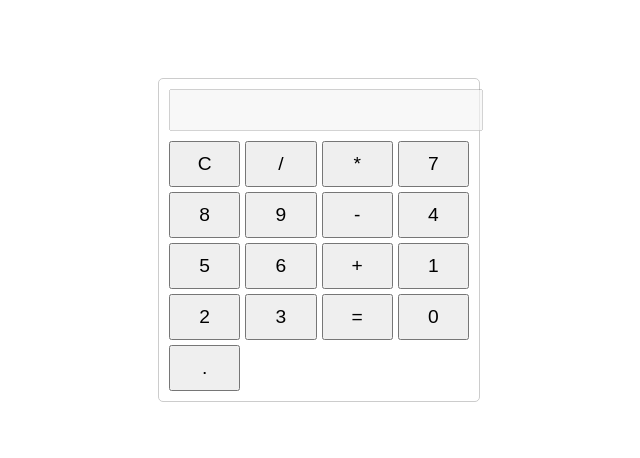
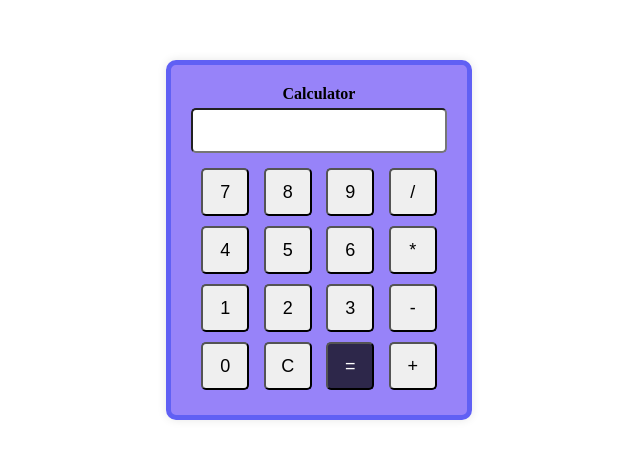
Before and after one commit to Prasadmane2121/CODSOFT, a plain HTML site: page CALCULATOR/cal.html in a window 1280 px wide. Shown: the part 160-618 px from the top of the page, without its empty margins (321-961 px from the left). Drawn offline with Linux system fonts and the light colour scheme.

Commit message:
Adding calculator project

```diff
--- a/CALCULATOR/cal.html
+++ b/CALCULATOR/cal.html
@@ -1,36 +1,43 @@
 <!DOCTYPE html>
 <html lang="en">
 <head>
-  <meta charset="UTF-8">
-  <meta name="viewport" content="width=device-width, initial-scale=1.0">
-  <link rel="stylesheet" href="style.css">
-  <title>Simple Calculator</title>
+    <meta charset="UTF-8">
+    <meta name="viewport" content="width=device-width, initial-scale=1.0">
+    <link rel="stylesheet" href="style.css">
+    <title>Calculator</title>
 </head>
 <body>
 
-  <div class="calculator">
-    <input type="text" id="display" disabled>
-    <div class="buttons">
-      <button onclick="clearDisplay()">C</button>
-      <button onclick="appendToDisplay('/')">/</button>
-      <button onclick="appendToDisplay('*')">*</button>
-      <button onclick="appendToDisplay('7')">7</button>
-      <button onclick="appendToDisplay('8')">8</button>
-      <button onclick="appendToDisplay('9')">9</button>
-      <button onclick="appendToDisplay('-')">-</button>
-      <button onclick="appendToDisplay('4')">4</button>
-      <button onclick="appendToDisplay('5')">5</button>
-      <button onclick="appendToDisplay('6')">6</button>
-      <button onclick="appendToDisplay('+')">+</button>
-      <button onclick="appendToDisplay('1')">1</button>
-      <button onclick="appendToDisplay('2')">2</button>
-      <button onclick="appendToDisplay('3')">3</button>
-      <button onclick="calculateResult()">=</button>
-      <button onclick="appendToDisplay('0')">0</button>
-      <button onclick="appendToDisplay('.')">.</button>
-    </div>
-  </div>
+<div id="calculator">
+  <h4>Calculator</h4>
+    <input type="text" id="display" >
+    <br>
+    <button id="7" onclick="appendValue('7')">7</button>
+    <button id="8" onclick="appendValue('8')">8</button>
+    <button id="9" onclick="appendValue('9')">9</button>
+    <button id="divide " onclick="setOperation('/')">/</button>
+    <br>
+    <button id="4" onclick="appendValue('4')">4</button>
+    <button id="5" onclick="appendValue('5')">5</button>
+    <button id="6" onclick="appendValue('6')">6</button>
+    <button id="multiple" onclick="setOperation('*')">*</button>
+    <br>
+    <button id="1" onclick="appendValue('1')">1</button>
+    <button id="2" onclick="appendValue('2')">2</button>
+    <button id="3" onclick="appendValue('3')">3</button>
+    <button id="minus" onclick="setOperation('-')">-</button>
+    <br>
+    <button id="0" onclick="appendValue('0')">0</button>
+    <button id="c" onclick="clearDisplay()">C</button>
+    <button id="equal" onclick="calculateResult()">=</button>
+    <button id="plus" onclick="setOperation('+')">+</button>
 
-  <script src="script.js"></script>
+
+</div>
+
+<script src="script.js">
+
+</script>
+
 </body>
 </html>
--- a/CALCULATOR/script.js
+++ b/CALCULATOR/script.js
@@ -1,17 +1,44 @@
-let display = document.getElementById('display');
+let currentValue = '';
+    let currentOperation = '';
+    let displayedValue = document.getElementById('display');
 
-function appendToDisplay(value) {
-  display.value += value;
+    function appendValue(value) {
+        currentValue += value;
+        displayedValue.value = currentValue;
+    }
+
+    function setOperation(operation) {
+        currentOperation = operation;
+        currentValue += ' ' + operation + ' ';
+        displayedValue.value = currentValue;
     }
 
     function clearDisplay() {
-  display.value = '';
+        currentValue = '';
+        displayedValue.value = '';
     }
 
     function calculateResult() {
-  try {
-    display.value = eval(display.value);
-  } catch (error) {
-    display.value = 'Error';
+        currentValue = eval(currentValue);
+        displayedValue.value = "= "+ currentValue;
     }
+    function backspace() {
+        currentValue = currentValue.slice(0, -1);
+        displayedValue.value = currentValue;
     }
+
+    document.addEventListener('keydown', function(event) {
+        const key = event.key;
+
+        if (/[0-9]/.test(key)) {
+            appendValue(key);
+        } else if (key === '+' || key === '-' || key === '*' || key === '/') {
+            setOperation(key);
+        } else if (key === 'Enter') {
+            calculateResult();
+        } else if (key === 'Escape') {
+            clearDisplay();
+        } else if (key === 'Backspace') {
+            backspace();
+        }
+    });
--- a/CALCULATOR/style.css
+++ b/CALCULATOR/style.css
@@ -1,34 +1,48 @@
 body {
+  font-family: 'Arial', sans-serif;
   display: flex;
+  justify-content: center;
   align-items: center;
-    justify-content: center;
   height: 100vh;
   margin: 0;
 }
 
-  .calculator {
-    border: 1px solid #ccc;
-    border-radius: 5px;
-    width: 300px;
+#calculator {
   text-align: center;
-    padding: 10px;
+  border: 5px solid #6060f4;
+  padding: 20px;
+  border-radius: 10px;
+  box-shadow: 0 0 10px rgba(0, 0, 0, 0.1);
 }
 
-  #display {
-    width: 100%;
-    margin-bottom: 10px;
-    padding: 5px;
-    font-size: 1.5em;
+#calculator{
+  background-color: rgba(48, 9, 243, 0.5);
 }
 
-  .buttons {
-    display: grid;
-    grid-template-columns: repeat(4, 1fr);
-    grid-gap: 5px;
+
+input {
+  width: 100%;
+  padding: 10px;
+  margin-bottom: 10px;
+  font-size: 18px;
+  box-sizing: border-box;
+  border-radius: 5px;
 }
 
 button {
-    padding: 10px;
-    font-size: 1.2em;
+  width: 48px;
+  height: 48px;
+  font-size: 18px;
+  margin: 5px;
   cursor: pointer;
+  border-radius: 5px;
 }
+#equal{
+  background: rgba(0, 0, 0, 0.7);
+  color: white;
+}
+h4{
+  margin: 0;
+  margin-bottom: 5px;
+  font-family: century;
+}
```
Lines whose indentation alone changed are shown as unchanged.
